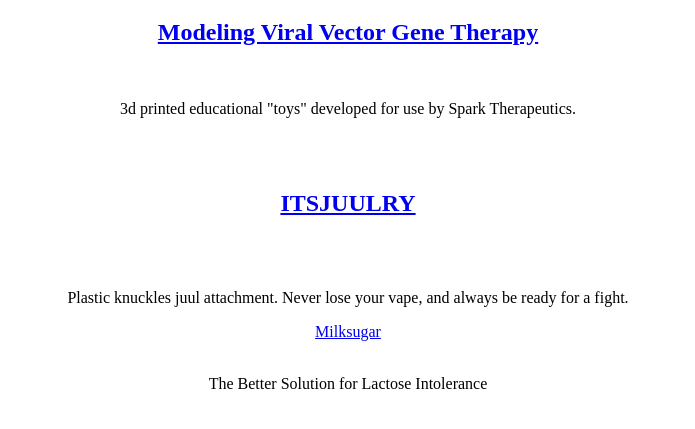
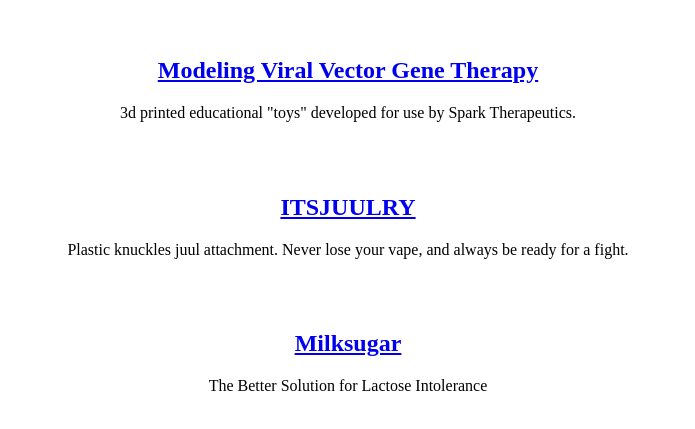
Before and after one commit to Planning-and-Objects/planning-and-objects.github.io, a plain HTML site: page pages/industrial_designs.html in a window 1280 px wide. Shown: the part 61-490 px from the top of the page, without its empty margins (292-987 px from the left). Drawn offline with Linux system fonts and the light colour scheme.

Commit message:
Update industrial_designs.html

```diff
--- a/pages/industrial_designs.html
+++ b/pages/industrial_designs.html
@@ -4,15 +4,15 @@
 <style></style>
 </head>
 <body>
-	<center><h1>INDUSTRIAL DESIGNS AND INVENTIONS</h1>
+	<center><h1>INDUSTRIAL DESIGNS AND INVENTIONS</h1><br>
 	<h2><a href="https://Planning-and-Objects.github.io/pages/viral_vector_models">Modeling Viral Vector Gene Therapy</a></h2>
-	<br><p>3d printed educational "toys" developed for use by Spark Therapeutics.</p><br><br>
+	<p>3d printed educational "toys" developed for use by Spark Therapeutics.</p><br><br>
 
-	<h2><a href="https://Planning-and-Objects.github.io/pages/itsjuulry">ITSJUULRY</a></h2><br><br>
-	<p>Plastic knuckles juul attachment. Never lose your vape, and always be ready for a fight.</p>
+	<h2><a href="https://Planning-and-Objects.github.io/pages/itsjuulry">ITSJUULRY</a></h2>
+	<p>Plastic knuckles juul attachment. Never lose your vape, and always be ready for a fight.</p><br><br>
 
-	<a href="https://Planning-and-Objects.github.io/pages/milksugar">Milksugar</a><br><br>
-	<p>The Better Solution for Lactose  Intolerance</p>
+	<h2><a href="https://Planning-and-Objects.github.io/pages/milksugar">Milksugar</a></h2>
+	<p>The Better Solution for Lactose  Intolerance</p><br><br>
 
 </center>
 </body>
```
